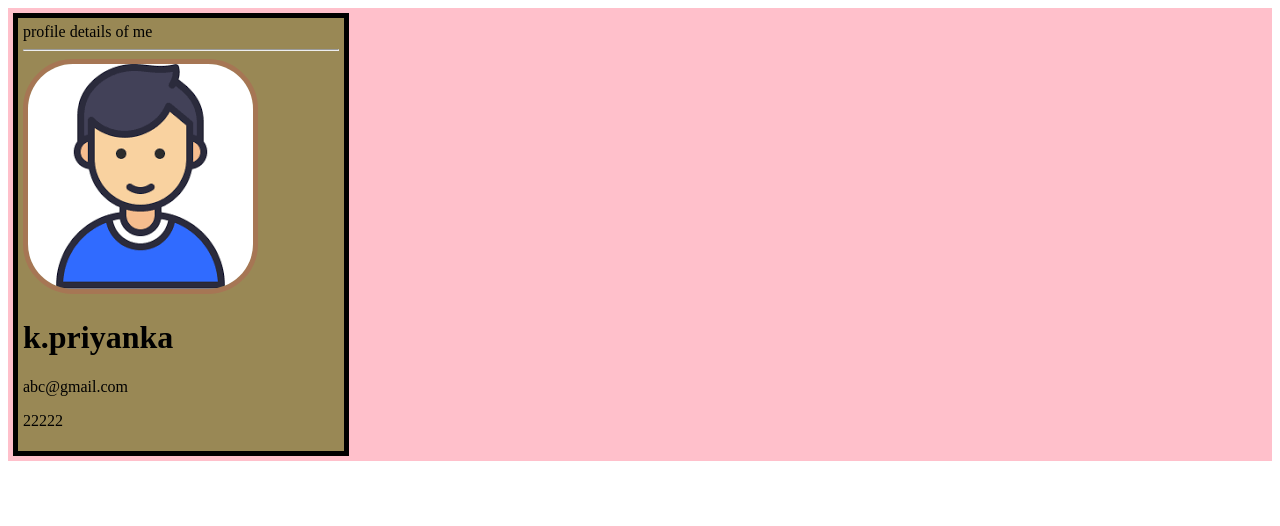
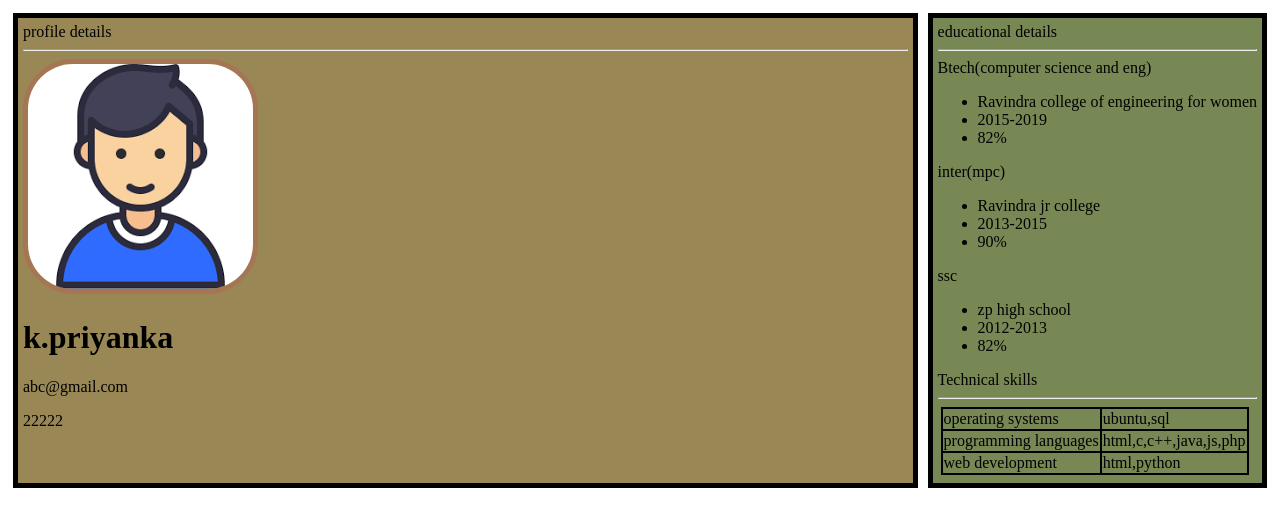
Before and after one commit to VenkySundu123/resume_rcew, a plain HTML site: page index.html in a window 1280 px wide. Drawn offline with Linux system fonts and the light colour scheme.

Commit message:
added media files

```diff
--- a/data.json
+++ b/data.json
@@ -4,5 +4,45 @@
     "name":"k.priyanka",
     "email":"abc@gmail.com",
     "phone":"22222"
-  }
+  },
+  "ed":[{
+    "course":"Btech(computer science and eng)",
+    "college":[
+      "Ravindra college of engineering for women",
+      "2015-2019",
+        "82%"
+    ]
+    },
+    {
+      "course":"inter(mpc)",
+      "college":[
+        "Ravindra jr college ",
+        "2013-2015",
+          "90%"
+]
+      },
+      {
+        "course":"ssc",
+        "college":[
+          "zp high school",
+          "2012-2013",
+            "82%"
+]
+        }],
+        "skills":[{
+          "name":"operating systems",
+           "value":"ubuntu,sql"
+
+        },
+        {
+          "name":"programming languages",
+           "value":"html,c,c++,java,js,php"
+        },
+        {
+          "name":"web development",
+          "value":"html,python"
+        }
+
+        ]
+
 }
--- a/main.js
+++ b/main.js
@@ -3,7 +3,7 @@ var xhr=new XMLHttpRequest();
 xhr.overrideMimeType("application/json");
 xhr.open("GET",file,true);
 xhr.onreadystatechange=function () {
-  if(xhr.readyState ===4 && xhr.status=="200"){
+  if(xhr.readyState ===4 && xhr.status=="200") {
     callback(xhr.responseText);
   }
 }
@@ -13,14 +13,15 @@ xhr.send();
     let data=JSON.parse(text);
 console.log(data);
 basics(data.left);
-
+education(data.ed);
+skill(data.skills);
 })
  //var main=document.queryselector('.main');
  var main=document.getElementById('main');
  var left=document.createElement("div");
  left.classList.add("left");
 
- left.textContent="profile details of me";
+ left.textContent="profile details";
  left.appendChild(document.createElement("HR"));
   main.appendChild(left);
 function basics(leftside) {
@@ -40,3 +41,46 @@ function basics(leftside) {
   console.log(left);
 
 }
+var right=document.createElement("div");
+right.classList.add("right");
+main.appendChild(right);
+var edu=document.createElement("div");
+edu.classList.add("edu");
+edu.textContent="educational details";
+edu.appendChild(document.createElement("HR"));
+right.appendChild(edu);
+function education(edua) {
+  for(i in edua){
+    var e1=document.createElement("div");
+    e1.classList.add("edu1");
+    e1.textContent=edua[i].course;
+    var ul=document.createElement("ul");
+    for(j in edua[i].college){
+      var li=document.createElement("li");
+      li.textContent=edua[i].college[j];
+      ul.appendChild(li);
+      e1.appendChild(ul);
+      edu.appendChild(e1);
+      console.log(edu);
+
+    }
+  }
+}
+
+  var st=document.createElement("div");
+  st.classList.add("ts");
+  st.textContent="Technical skills";
+  st.appendChild(document.createElement("HR"));
+  right.appendChild(st);
+function skill(tsk) {
+
+  var table=document.createElement("table");
+  //table.setAttribute("id","tab");
+ var row="";
+ for(var i=0;i<tsk.length;i++)
+ {
+   row =row+"<tr><td>"+tsk[i].name+"</td><td>"+tsk[i].value+"</td></tr>";
+ }
+ table.innerHTML=row;
+ st.appendChild(table);
+}
--- a/style.css
+++ b/style.css
@@ -1,21 +1,25 @@
 .main{
-  width: 100%;
-background-color: pink;
+  /* width: 100%; */
+/* background-color: pink; */
 display:flex;
-flex-direction: row;
+flex-wrap: wrap;
  }
  .left{
-   width: 30%;
+   /* width: 30%; */
    background-color: blue;
    border: 5px solid #000;
    margin: 5px;
-   padding: 5px;
+   flex: 1;
+   text-align: justify;
+    padding: 5px;
    /* background image:url(); */
   }
   .right{
-    width: 70%;
+    /* width: 70%; */
     background-color: red;
      border: 5px solid #000;
+     flex:2
+     text-align: justify;
       margin: 5px;
       padding: 5px;
   }
@@ -30,47 +34,57 @@ flex-direction: row;
 @media only screen and (min-width:1024px) and (max-width:1280px) {
   .main{
     display:flex;
-    flex-direction: row;
-    width:100%;
+    flex-wrap: wrap;
+    /* width:100%; */
 
   }
   .left{
-    width:25%;
+    /* width:25%; */
     background-color: #985;
+
   }
   .right{
-    width:75%;
+    /* width:75%; */
     background-color: #785;
   }
 }
 @media only screen and (min-width:768px) and (max-width:1024px){
   .main{
     display:flex;
-    flex-direction: row;
-    width:100%;
+    flex-wrap: wrap;
+    /* flex-direction: row; */
+    /* width:100%; */
 
   }
   .left{
-    width:25%;
+    /* width:25%; */
     background-color: green;
   }
   .right{
-    width:75%;
+    /* width:75%; */
     background-color: orange;
   }
 }
 @media only screen and (min-width:480px) and (max-width:768px) {
   .main{
     display:flex;
-    width:100%;
-   flex-direction: column;
+
+  flex-wrap:wrap;
+
   }
   .left{
-    width:100%;
+
+    /* width:100%; */
     background-color: lavender;
   }
   .right{
-      width:100%;
+      /* width:100%; */
     background-color: yellow;
   }
 }
+table,tr,td{
+  border: 2px solid #000;
+border-collapse: collapse;
+margin:3px;
+
+}
```
Also changed, not shown: index.html (+1 -1 lines).
